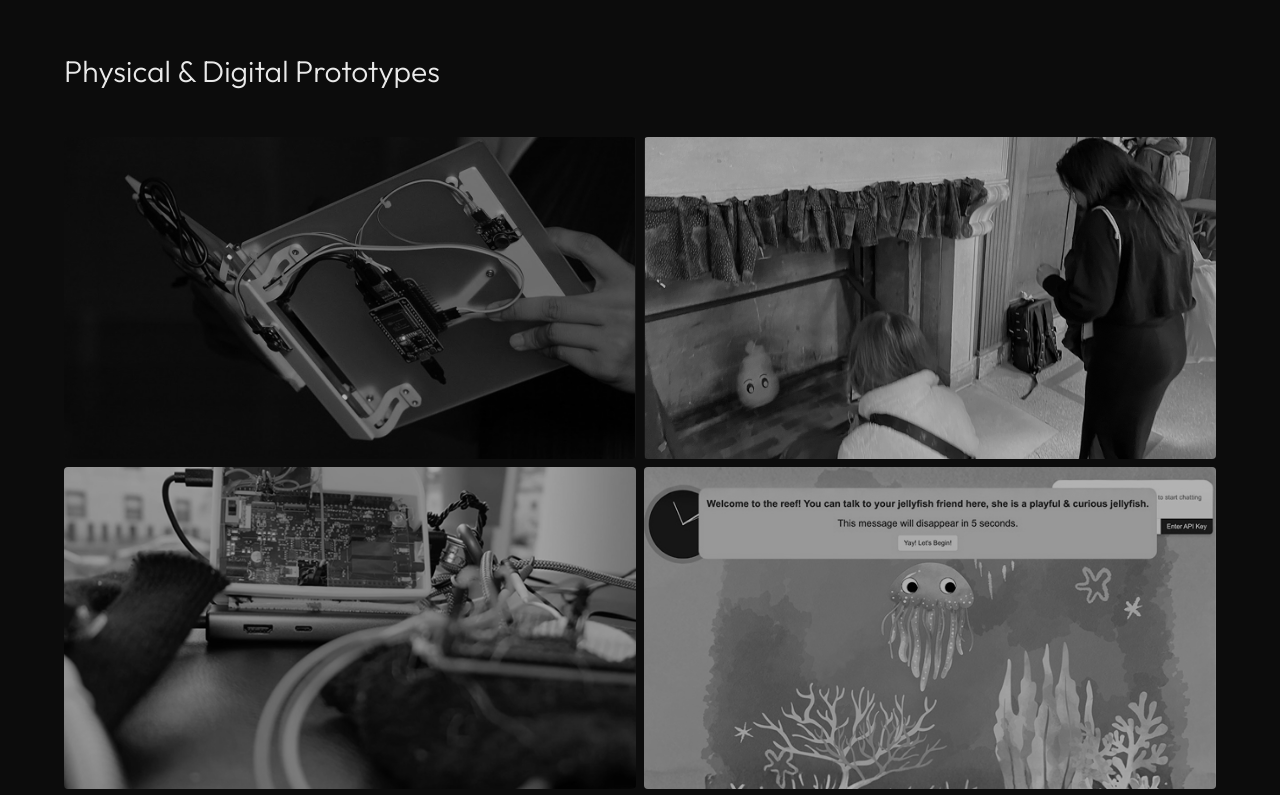
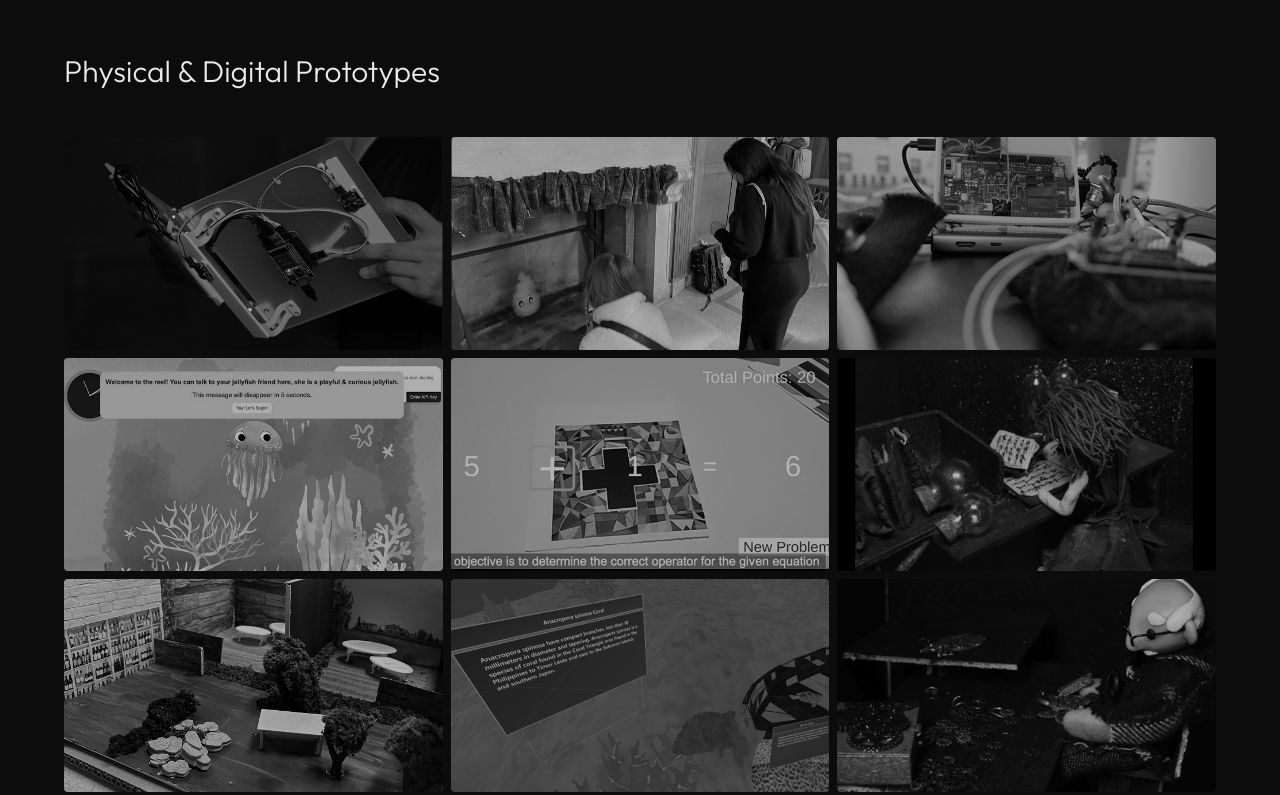
Before and after one commit to rinak01/MyPortfolio, a Next.js app: page /updated_portfolio in a window 1280 px wide. Shown: the part 6260-7055 px from the top of the page. Built offline with nearby package versions, Linux system fonts and the light colour scheme.

Commit message:
filters updated

```diff
--- a/app/updated_portfolio/variations/Var7ClassyAuto.tsx
+++ b/app/updated_portfolio/variations/Var7ClassyAuto.tsx
@@ -47,15 +47,15 @@ interface GridItem {
 }
 
 const PROTOTYPE_ITEMS: GridItem[] = [
-  { src: "/images/prototypes/ResponsiveTale 1.png", alt: "ResponsiveTale",   tag: "Interactive · XR",       label: "Responsive Tale",    desc: "Adaptive storytelling interface reacting to reader behavior",         colSpan: 3, aspectClass: "aspect-[16/9]", categories: ["Interface Design", "Multimodal Systems"] },
-  { src: "/images/prototypes/peppersghost01.png",   alt: "Pepper's Ghost",   tag: "Spatial · Illusion",    label: "Pepper's Ghost",    desc: "Holographic display using classic stage illusion technique",          colSpan: 3, aspectClass: "aspect-[16/9]", categories: ["Spatial Computing", "Rapid Prototyping", "Tangible Environments"] },
-  { src: "/images/prototypes/flexvr 1.png",         alt: "FlexVR",           tag: "XR · Wearable",         label: "FlexVR",            desc: "Flexible VR interface that adapts to body movement",                 colSpan: 3, aspectClass: "aspect-[16/9]", categories: ["Spatial Computing", "Interface Design"] },
-  { src: "/images/prototypes/emmasjellyfish01 1.png",alt: "Emma's Jellyfish", tag: "Interactive · Bio",     label: "Emma's Jellyfish",  desc: "Bioluminescent jellyfish environment responding to gesture",         colSpan: 3, aspectClass: "aspect-[16/9]", categories: ["Physical Computing", "Rapid Prototyping", "Interface Design"] },
+  { src: "/images/prototypes/ResponsiveTale 1.png", alt: "ResponsiveTale",   tag: "Interactive · XR",       label: "Responsive Tale",    desc: "Adaptive storytelling interface reacting to reader behavior",         colSpan: 2, aspectClass: "aspect-[16/9]", categories: ["Interface Design", "Multimodal Systems", "Physical Computing"] },
+  { src: "/images/prototypes/peppersghost01.png",   alt: "Pepper's Ghost",   tag: "Spatial · Illusion",    label: "Pepper's Ghost",    desc: "Holographic display using classic stage illusion technique",          colSpan: 2, aspectClass: "aspect-[16/9]", categories: ["Spatial Computing", "Rapid Prototyping", "Tangible Environments"] },
+  { src: "/images/prototypes/flexvr 1.png",         alt: "FlexVR",           tag: "XR · Wearable",         label: "FlexVR",            desc: "Flexible VR interface that adapts to body movement",                 colSpan: 2, aspectClass: "aspect-[16/9]", categories: ["Spatial Computing", "Interface Design", "Physical Computing"] },
+  { src: "/images/prototypes/emmasjellyfish01 1.png",alt: "Emma's Jellyfish", tag: "Interactive · Bio",     label: "Emma's Jellyfish",  desc: "Bioluminescent jellyfish environment responding to gesture",         colSpan: 2, aspectClass: "aspect-[16/9]", categories: ["Physical Computing", "Rapid Prototyping", "Interface Design", "Multimodal Systems"] },
   { src: "/images/prototypes/LeARn.png",            alt: "LeARn",            tag: "AR · Education",        label: "LeARn",             desc: "Augmented reality learning environment for spatial comprehension",   colSpan: 2, aspectClass: "aspect-[16/9]", categories: ["Spatial Computing", "Interface Design"] },
-  { src: "/images/prototypes/stopmotion02.png",     alt: "Stop Motion 02",   tag: "Physical · Animation",  label: "Stop Motion 02",    desc: "Stop motion study with extended material and texture exploration",  colSpan: 2, aspectClass: "aspect-[16/9]", categories: ["Rapid Prototyping", "Physical Computing", "Tangible Environments"] },
+  { src: "/images/prototypes/stopmotion02.png",     alt: "Stop Motion 02",   tag: "Physical · Animation",  label: "Stop Motion 02",    desc: "Stop motion study with extended material and texture exploration",  colSpan: 2, aspectClass: "aspect-[16/9]", categories: ["Rapid Prototyping", "Tangible Environments"] },
   { src: "/images/prototypes/cmupopup 1.png",       alt: "CMU Popup",        tag: "Installation",          label: "CMU Popup",         desc: "Pop-up exhibition experience designed for CMU campus",              colSpan: 2, aspectClass: "aspect-[16/9]", categories: ["Rapid Prototyping", "Tangible Environments"] },
-  { src: "/images/prototypes/portalreef 1.png",     alt: "Portal Reef",      tag: "XR · Environment",      label: "Portal Reef",       desc: "Immersive underwater portal experience in mixed reality",           colSpan: 3, aspectClass: "aspect-[16/9]", categories: ["Spatial Computing", "Rapid Prototyping"] },
-  { src: "/images/prototypes/stopmotion01.png",     alt: "Stop Motion",      tag: "Physical · Animation",  label: "Stop Motion",       desc: "Frame-by-frame physical animation exploring material storytelling", colSpan: 3, aspectClass: "aspect-[16/9]", categories: ["Rapid Prototyping", "Physical Computing", "Tangible Environments"] },
+  { src: "/images/prototypes/portalreef 1.png",     alt: "Portal Reef",      tag: "XR · Environment",      label: "Portal Reef",       desc: "Immersive underwater portal experience in mixed reality",           colSpan: 2, aspectClass: "aspect-[16/9]", categories: ["Spatial Computing", "Rapid Prototyping", "Physical Computing"] },
+  { src: "/images/prototypes/stopmotion01.png",     alt: "Stop Motion",      tag: "Physical · Animation",  label: "Stop Motion",       desc: "Frame-by-frame physical animation exploring material storytelling", colSpan: 2, aspectClass: "aspect-[16/9]", categories: ["Rapid Prototyping", "Tangible Environments"] },
 ];
 
 const ARVR_ITEMS: GridItem[] = [
@@ -114,9 +114,13 @@ function FilteredThumb({
   activeFilter: Category | null;
   outfitClass: string;
 }) {
-  const isMatch = activeFilter === null || item.categories.includes(activeFilter);
-  const isDimmed = activeFilter !== null && !isMatch;
-  const noFilter = activeFilter === null;
+  const [isHovered, setIsHovered] = useState(false);
+
+  // Color logic:
+  // - Filter active → always full color (only matches are rendered)
+  // - No filter + hovering → full color
+  // - No filter + not hovering → grayscale
+  const inColor = activeFilter !== null || isHovered;
 
   return (
     <motion.div
@@ -125,24 +129,17 @@ function FilteredThumb({
       viewport={{ once: true }}
       variants={slowFade}
       className={`${COL_SPAN_CLASS[item.colSpan ?? 3]} ${item.aspectClass ?? "aspect-[16/9]"} bg-[#141414] overflow-hidden rounded-sm group relative`}
-      style={{
-        transition: "opacity 400ms ease, transform 400ms ease",
-        opacity: isDimmed ? 0.3 : 1,
-      }}
+      onMouseEnter={() => setIsHovered(true)}
+      onMouseLeave={() => setIsHovered(false)}
     >
-      <img
+      <motion.img
         src={item.src}
         alt={item.alt}
-        className={`w-full h-full object-cover transition-all duration-700 ease-out ${item.scaleClass ?? ""}`}
-        style={{
-          filter: noFilter
-            ? "grayscale(100%) brightness(0.7)"
-            : isMatch
-            ? "grayscale(0%) brightness(1)"
-            : "grayscale(100%) brightness(0.5)",
-          transform: isMatch && !noFilter ? "scale(1.02)" : undefined,
-          transition: "filter 500ms ease, transform 500ms ease, opacity 500ms ease",
+        className={`w-full h-full object-cover ${item.scaleClass ?? ""}`}
+        animate={{
+          filter: inColor ? "grayscale(0%) brightness(1)" : "grayscale(100%) brightness(0.7)",
         }}
+        transition={{ duration: 0.5, ease: "easeOut" }}
       />
       {/* Hover overlay */}
       <div className="absolute inset-0 bg-gradient-to-t from-black/70 via-black/10 to-transparent opacity-0 group-hover:opacity-100 transition-opacity duration-500 flex flex-col justify-end px-5 py-4">
@@ -791,7 +788,10 @@ export default function Var7ClassyAuto() {
             Physical &amp; Digital Prototypes
           </h2>
           <div className="grid grid-cols-6 gap-2">
-            {PROTOTYPE_ITEMS.map((item) => (
+            {(activeFilter === null
+              ? PROTOTYPE_ITEMS
+              : PROTOTYPE_ITEMS.filter(item => item.categories.includes(activeFilter))
+            ).map((item) => (
               <FilteredThumb key={item.alt} item={item} activeFilter={activeFilter} outfitClass={outfit.className} />
             ))}
           </div>
@@ -805,7 +805,10 @@ export default function Var7ClassyAuto() {
             Spatial Environments
           </h2>
           <div className="grid grid-cols-6 gap-2">
-            {ARVR_ITEMS.map((item) => (
+            {(activeFilter === null
+              ? ARVR_ITEMS
+              : ARVR_ITEMS.filter(item => item.categories.includes(activeFilter))
+            ).map((item) => (
               <FilteredThumb key={item.alt} item={item} activeFilter={activeFilter} outfitClass={outfit.className} />
             ))}
           </div>
```
Also changed, not shown: public/images/prototypes/designworks.webp (added), public/images/prototypes/june19th_fragrance.jpg (added).
